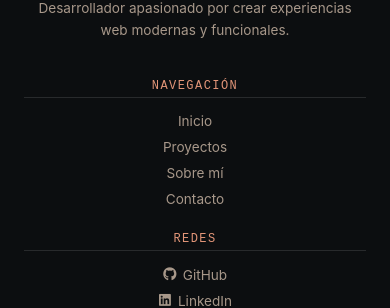
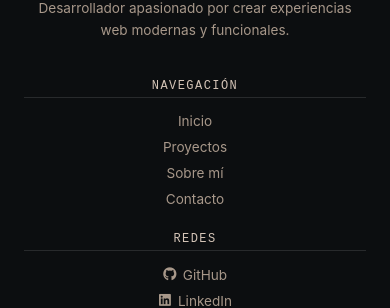
Before and after one commit to AlexJRQ32/Proyecto-Portafolio, a React (Vite) app in the folder frontend/: page /home in a window 390 px wide. Shown: the part 3437-3745 px from the top of the page. Built offline with nearby package versions, Linux system fonts and the light colour scheme.

Commit message:
style: footer headings text-primary, separator lines mobile-only

```diff
--- a/frontend/src/common/components/Footer/Footer.css
+++ b/frontend/src/common/components/Footer/Footer.css
@@ -57,10 +57,16 @@
   font-weight: 500;
   letter-spacing: 0.12em;
   text-transform: uppercase;
-  color: var(--text-selected);
+  color: var(--text-primary);
   margin: 0 0 var(--space-sm) 0;
   padding-bottom: var(--space-xs);
-  border-bottom: 1px solid var(--border-color);
+}
+
+/* Línea separadora solo en mobile (≤768px), decisión del usuario */
+@media (max-width: 768px) {
+  .footer-heading {
+    border-bottom: 1px solid var(--border-color);
+  }
 }
 
 /* --- Lists --- */
```
